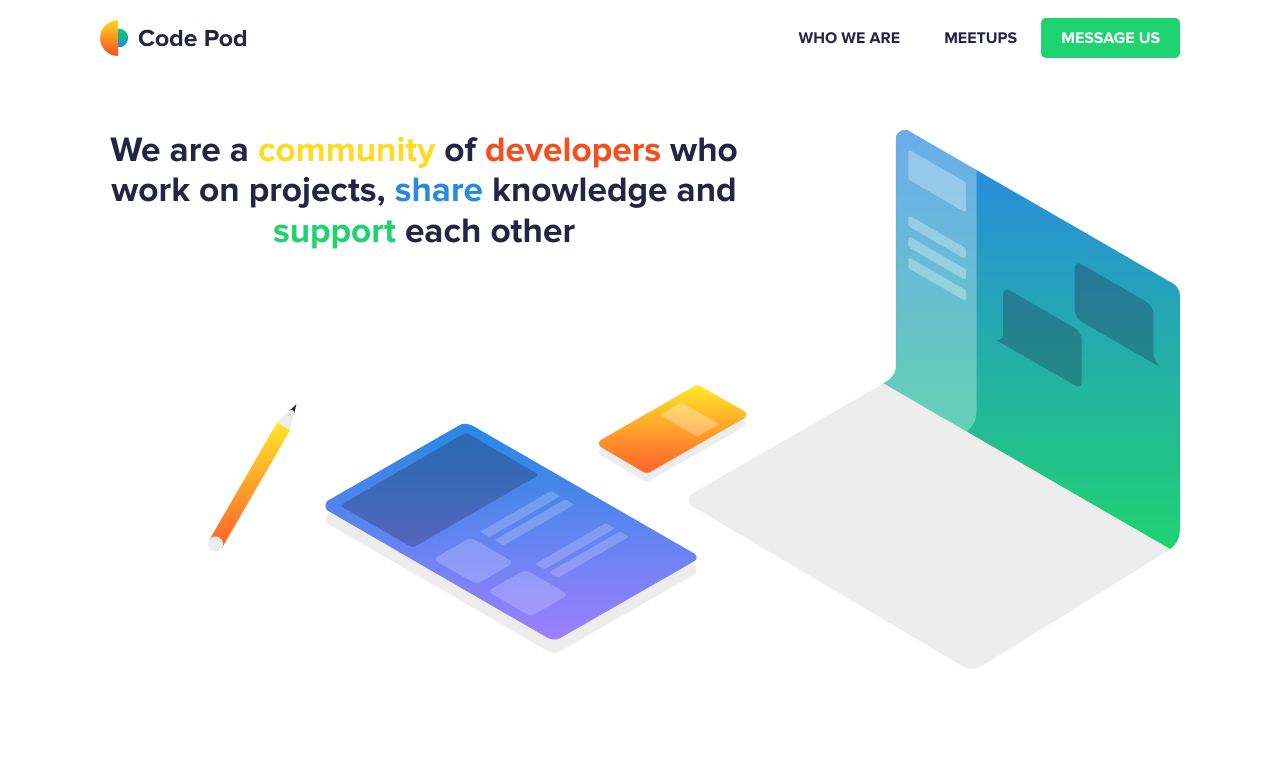
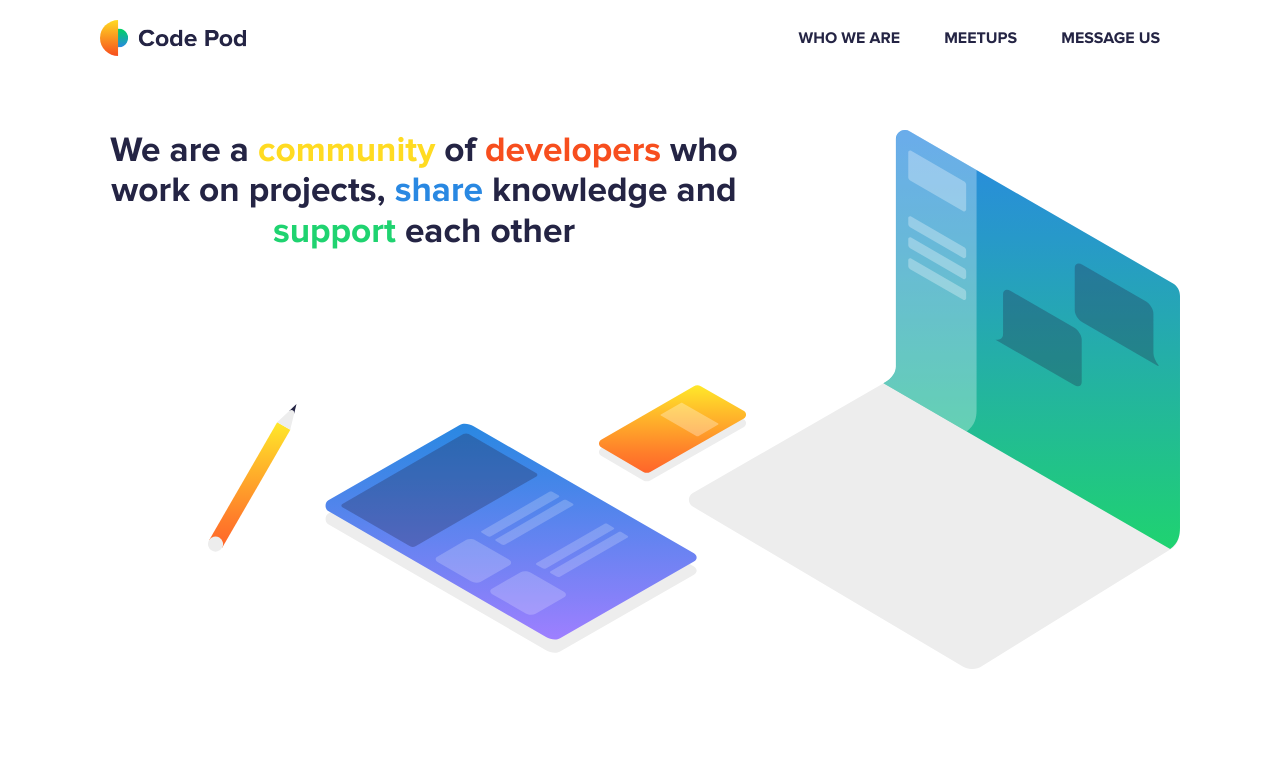
Before and after one commit to codepoduk/website, a website: page src/index.html in a window 1280 px wide. Shown: the top 781 px of the page. Drawn offline with nearby package versions, Linux system fonts and the light colour scheme.

Commit message:
`button` class removed from `#message-us`

```diff
--- a/src/index.html
+++ b/src/index.html
@@ -30,7 +30,7 @@
             <li class="menu__item">
               <a href="https://www.meetup.com/codepod/" target="_blank" rel="noopener noreferrer">Meetups</a>
             </li>
-            <li class="menu__item message-us button">
+            <li class="menu__item message-us">
               <a href="#message-us">Message Us</a>
             </li>
           </ul>
```
